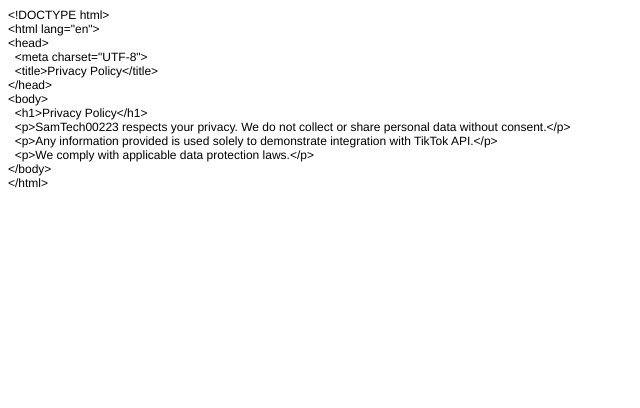
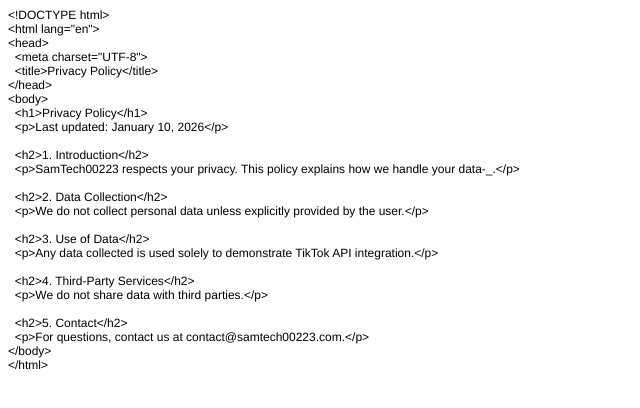
Before and after one commit to abdallahjid7-source/samtech00223, a plain HTML site: page privacy.html in a window 1280 px wide. Shown: the whole page, without its empty margins (0-640 px from the left). Drawn offline with Linux system fonts and the light colour scheme.

```diff
--- a/privacy.html
+++ b/privacy.html
@@ -8,6 +8,7 @@
   <meta name="CocoaVersion" content="2113.65">
   <style type="text/css">
     p.p1 {margin: 0.0px 0.0px 0.0px 0.0px; font: 12.0px Helvetica}
+    p.p2 {margin: 0.0px 0.0px 0.0px 0.0px; font: 12.0px Helvetica; min-height: 14.0px}
   </style>
 </head>
 <body>
@@ -19,9 +20,22 @@
 <p class="p1">&lt;/head&gt;</p>
 <p class="p1">&lt;body&gt;</p>
 <p class="p1"><span class="Apple-converted-space">  </span>&lt;h1&gt;Privacy Policy&lt;/h1&gt;</p>
-<p class="p1"><span class="Apple-converted-space">  </span>&lt;p&gt;SamTech00223 respects your privacy. We do not collect or share personal data without consent.&lt;/p&gt;</p>
-<p class="p1"><span class="Apple-converted-space">  </span>&lt;p&gt;Any information provided is used solely to demonstrate integration with TikTok API.&lt;/p&gt;</p>
-<p class="p1"><span class="Apple-converted-space">  </span>&lt;p&gt;We comply with applicable data protection laws.&lt;/p&gt;</p>
+<p class="p1"><span class="Apple-converted-space">  </span>&lt;p&gt;Last updated: January 10, 2026&lt;/p&gt;</p>
+<p class="p2"><br></p>
+<p class="p1"><span class="Apple-converted-space">  </span>&lt;h2&gt;1. Introduction&lt;/h2&gt;</p>
+<p class="p1"><span class="Apple-converted-space">  </span>&lt;p&gt;SamTech00223 respects your privacy. This policy explains how we handle your data-_.&lt;/p&gt;</p>
+<p class="p2"><br></p>
+<p class="p1"><span class="Apple-converted-space">  </span>&lt;h2&gt;2. Data Collection&lt;/h2&gt;</p>
+<p class="p1"><span class="Apple-converted-space">  </span>&lt;p&gt;We do not collect personal data unless explicitly provided by the user.&lt;/p&gt;</p>
+<p class="p2"><br></p>
+<p class="p1"><span class="Apple-converted-space">  </span>&lt;h2&gt;3. Use of Data&lt;/h2&gt;</p>
+<p class="p1"><span class="Apple-converted-space">  </span>&lt;p&gt;Any data collected is used solely to demonstrate TikTok API integration.&lt;/p&gt;</p>
+<p class="p2"><br></p>
+<p class="p1"><span class="Apple-converted-space">  </span>&lt;h2&gt;4. Third-Party Services&lt;/h2&gt;</p>
+<p class="p1"><span class="Apple-converted-space">  </span>&lt;p&gt;We do not share data with third parties.&lt;/p&gt;</p>
+<p class="p2"><br></p>
+<p class="p1"><span class="Apple-converted-space">  </span>&lt;h2&gt;5. Contact&lt;/h2&gt;</p>
+<p class="p1"><span class="Apple-converted-space">  </span>&lt;p&gt;For questions, contact us at contact@samtech00223.com.&lt;/p&gt;</p>
 <p class="p1">&lt;/body&gt;</p>
 <p class="p1">&lt;/html&gt;</p>
 </body>
```
